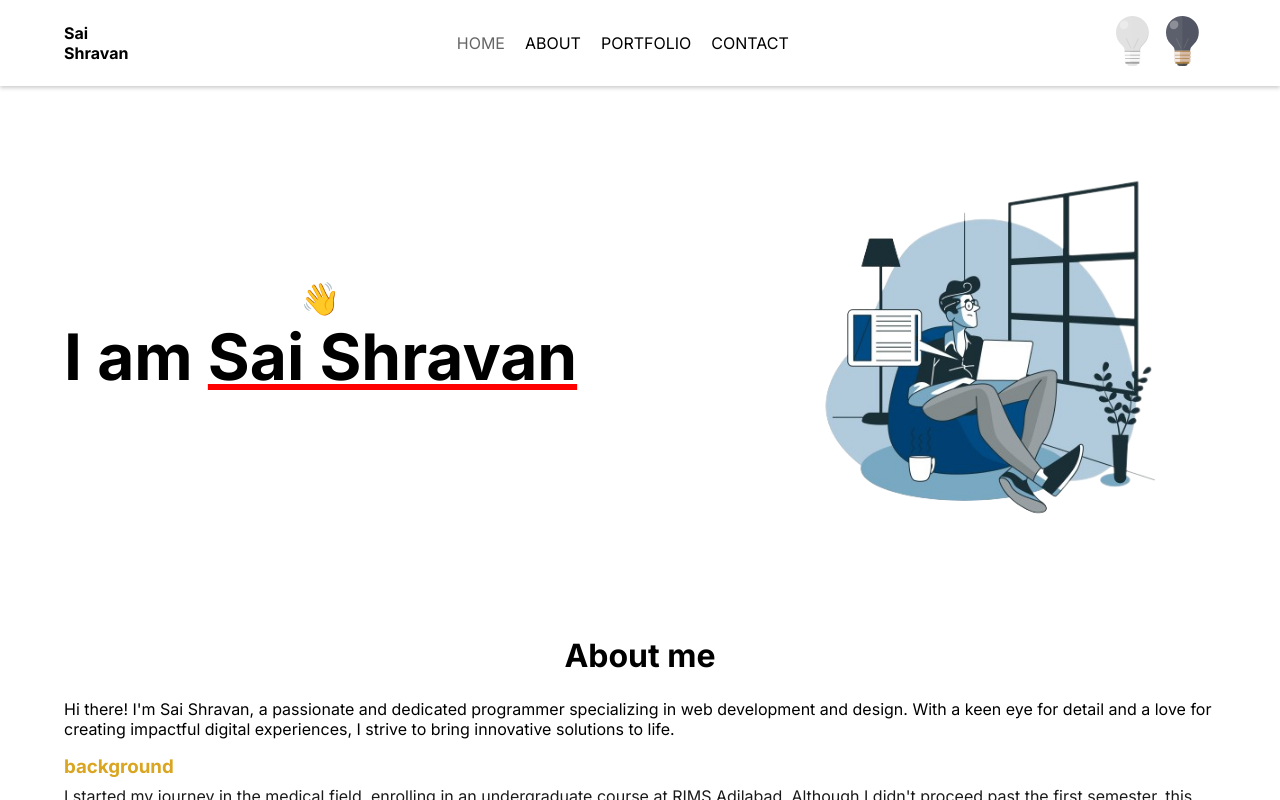
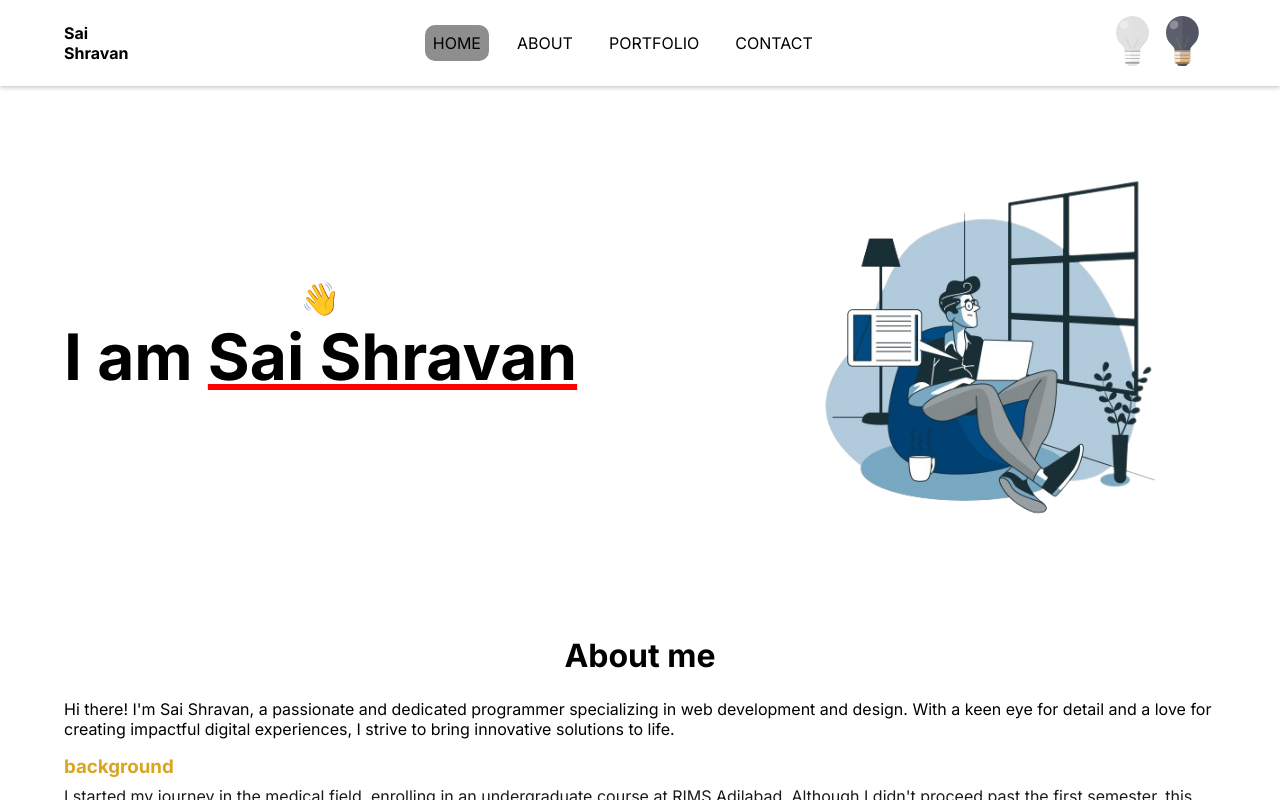
Before and after one commit to shravzzv/Archived-Personal-Website, a Next.js app: page / in a window 1280 px wide. In both pictures the pointer is over the link "HOME". Shown: the top 800 px of the page. Built offline with nearby package versions, Linux system fonts and the light colour scheme.

Commit message:
feat: add hover state to navbar links

```diff
--- a/src/components/navbar/navbar.module.css
+++ b/src/components/navbar/navbar.module.css
@@ -39,8 +39,7 @@
 }
 
 .nav__toggle:focus,
-.nav__toggle:hover,
-.nav__link:hover {
+.nav__toggle:hover {
   opacity: 0.6;
 }
 
@@ -110,4 +109,19 @@
   .nav__theme {
     margin-left: auto;
   }
+
+  .nav__link {
+    display: inline-block;
+    padding: 0.5em;
+    border-radius: 10px;
+  }
+  .nav__link:hover {
+    background-color: rgb(143, 142, 142);
+  }
+
+  @media (prefers-color-scheme: dark) {
+    .nav__link:hover {
+      background-color: rgb(117, 116, 116);
+    }
+  }
 }
```
